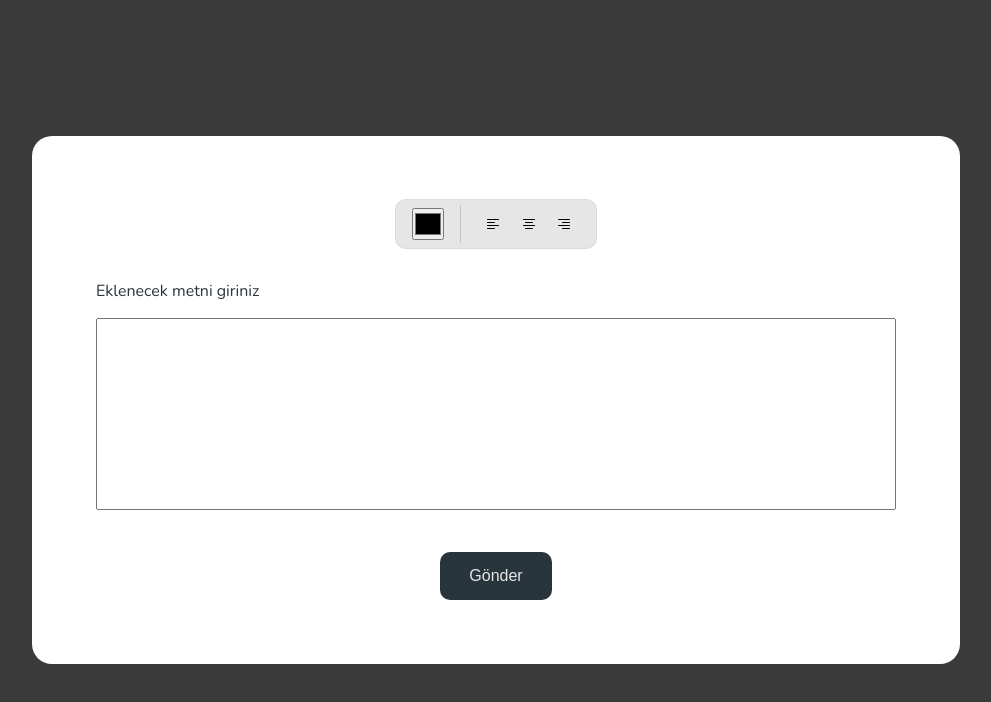
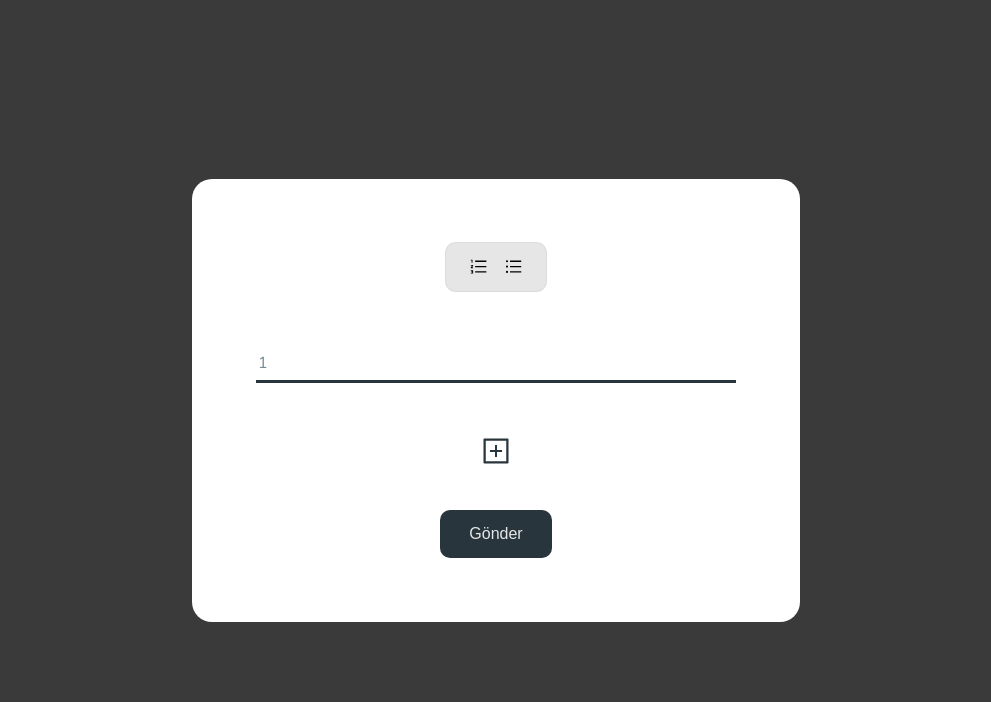
Before and after one commit to semsi-gungor/Physiotherapy-App, a Next.js app: page /blog-ekle in a window 1280 px wide. Shown: the top 702 px of the page, without its empty margins (144-1135 px from the left). Built offline with nearby package versions, Linux system fonts and the light colour scheme.

Commit message:
created list input for blog

```diff
--- a/src/app/blog-ekle/page.tsx
+++ b/src/app/blog-ekle/page.tsx
@@ -2,12 +2,13 @@ import { FC } from "react";
 import Modal from "@/components/create-post/Modal/Modal";
 import HeaderInput from "@/components/create-post/HeaderInput/HeaderInput";
 import TextInput from "@/components/create-post/TextInput/TextInput";
+import ListInput from "@/components/create-post/ListInput/OrderedListInput";
 
 const Page: FC = () => {
   return (
     <div>
       <Modal>
-        <TextInput />
+        <ListInput />
       </Modal>
     </div>
   );
--- /dev/null
+++ b/src/components/create-post/ListInput/OrderedListInput.module.css
@@ -0,0 +1,17 @@
+.container {
+  width: 30rem;
+  display: flex;
+  flex-direction: column;
+  align-items: center;
+  gap: 2rem;
+}
+
+.addButton {
+  color: var(--color-6);
+  font-size: 2rem;
+  cursor: pointer;
+}
+
+.listContainer {
+  width: 100%;
+}
--- /dev/null
+++ b/src/components/create-post/ListInput/OrderedListInput.tsx
@@ -0,0 +1,89 @@
+"use client";
+
+import { FC, useState } from "react";
+import classes from "./OrderedListInput.module.css";
+import Input from "@/components/ui/input/Input";
+import { useForm, FieldValues } from "react-hook-form";
+import Button from "@/components/ui/button/Button";
+import {
+  AiOutlinePlusSquare,
+  AiOutlineOrderedList,
+  AiOutlineUnorderedList,
+} from "react-icons/ai";
+import ToolBar from "../ToolBar/ToolBar";
+import ToolBarSection from "../ToolBar/ToolBarSection";
+import RadioInput from "@/components/ui/input/RadioInput";
+
+type InputField = {
+  index: number;
+  content: string;
+};
+
+let initialState: InputField[] = [];
+
+initialState.push({ index: 1, content: "" });
+
+interface ListInputProps {}
+
+const ListInput: FC<ListInputProps> = ({}) => {
+  const [inputArray, setInputArray] = useState(initialState);
+
+  const form = useForm({ mode: "all" });
+  const { register, handleSubmit, formState } = form;
+
+  const { errors } = formState;
+
+  function onSubmit(data: FieldValues) {
+    let { listStyle, ...rest } = data;
+    console.log({ listStyle: listStyle, list: { ...rest } });
+  }
+
+  return (
+    <form className={classes.container} onSubmit={handleSubmit(onSubmit)}>
+      <ToolBar>
+        <ToolBarSection>
+          <RadioInput
+            id="ol"
+            icon={AiOutlineOrderedList}
+            register={register}
+            name="listStyle"
+            value="ol"
+          />
+          <RadioInput
+            id="ul"
+            icon={AiOutlineUnorderedList}
+            register={register}
+            name="listStyle"
+            value="ul"
+          />
+        </ToolBarSection>
+      </ToolBar>
+      <div className={classes.listContainer}>
+        {inputArray.map((input) => {
+          return (
+            <Input
+              key={input.index}
+              label={input.index.toString()}
+              register={register}
+              name={input.index.toString()}
+              type="text"
+            />
+          );
+        })}
+      </div>
+      <div
+        className={classes.addButton}
+        onClick={() => {
+          setInputArray((prev) => {
+            return [...prev, { index: prev.length + 1, content: "" }];
+          });
+        }}
+      >
+        <AiOutlinePlusSquare />
+      </div>
+      <Button size="md">Gönder</Button>
+    </form>
+  );
+};
+
+export default ListInput;
--- a/src/components/create-post/Modal/Modal.module.css
+++ b/src/components/create-post/Modal/Modal.module.css
@@ -1,6 +1,6 @@
 .container {
   width: 100%;
-  height: 100vh;
+  min-height: 100vh;
   position: absolute;
   top: 0;
   left: 0;
--- a/src/components/ui/input/RadioInput.module.css
+++ b/src/components/ui/input/RadioInput.module.css
@@ -18,6 +18,7 @@
   place-items: center;
   border-radius: 5px;
   transition: 300ms;
+  font-size: 1.2rem;
 }
 
 .label:hover {
```
Also changed, not shown: src/components/create-post/HeaderInput/HeaderInput.tsx (+21 -3 lines).
